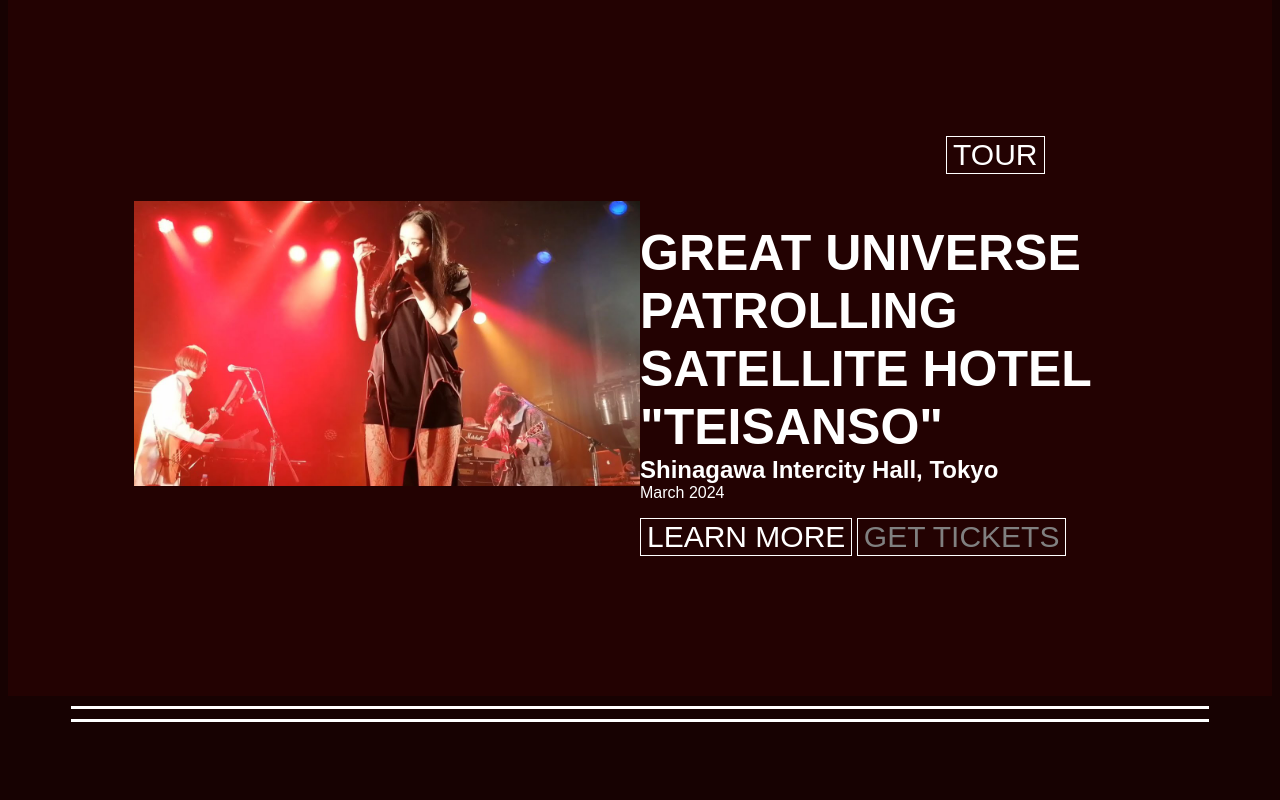
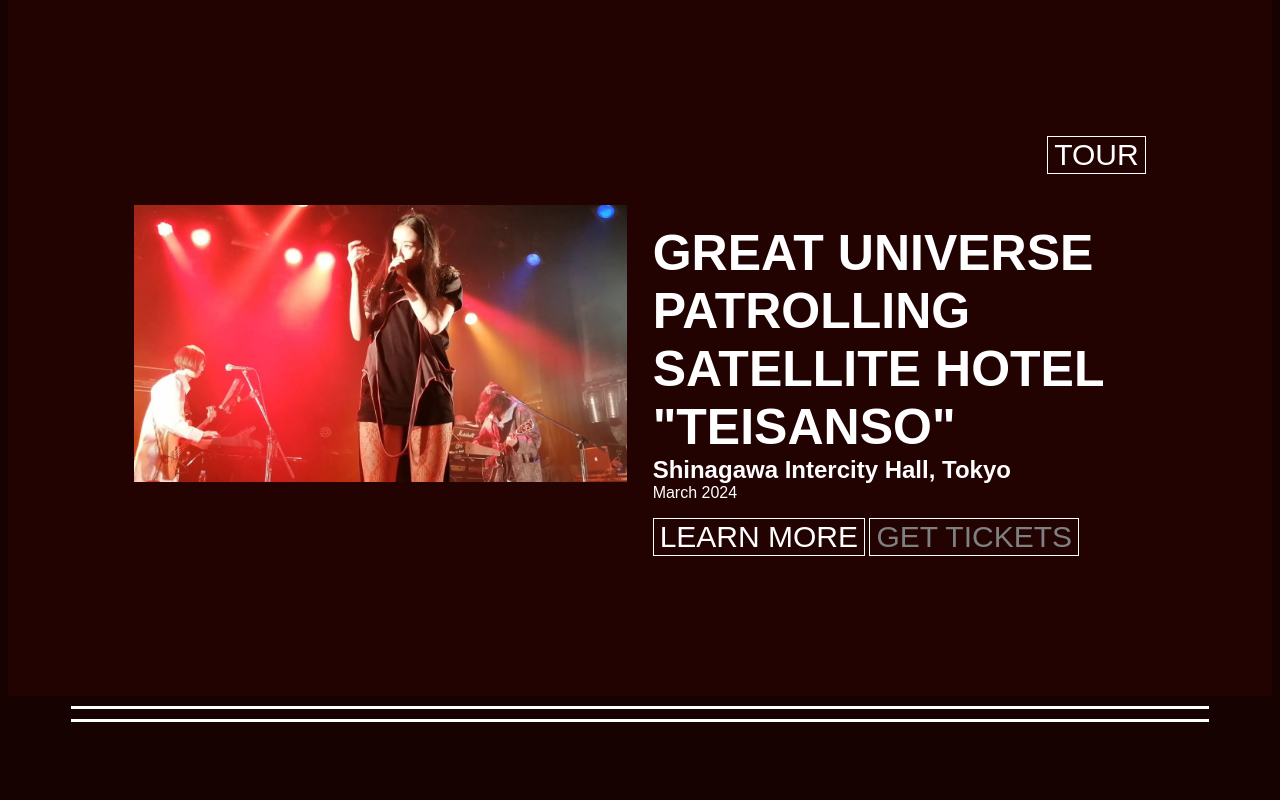
Before and after one commit to Char7otte/Assignment-1, a plain HTML site: page index.html in a window 1280 px wide. Shown: the part 1800-2600 px from the top of the page. Drawn offline with Linux system fonts and the light colour scheme; a web font is replaced by a local one.

Commit message:
create equal margin in the center

```diff
--- a/style.css
+++ b/style.css
@@ -105,15 +105,17 @@ h1 {
 }
 
 .column-left, .column-right {
-    width: 50%;
+    width: 49%;
 }
 
 .column-left {
     margin-left: 10%;
+    margin-right: 1%;
 }
 
 .column-right {
     margin-right: 10%;
+    margin-left: 1%;
 }
 
 .news-article button {
@@ -141,7 +143,6 @@ img {
 .column-right .news-article-tags {
     display: flex;
     justify-content: flex-end;
-    margin-right: 20%;
 }
 
 .merch-items {
```
